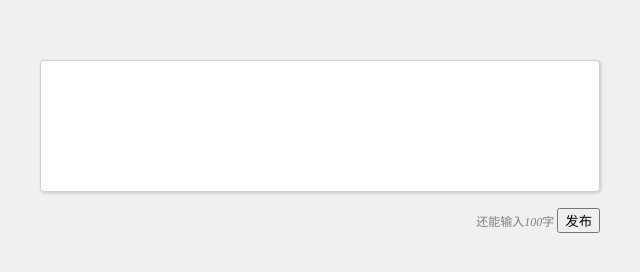
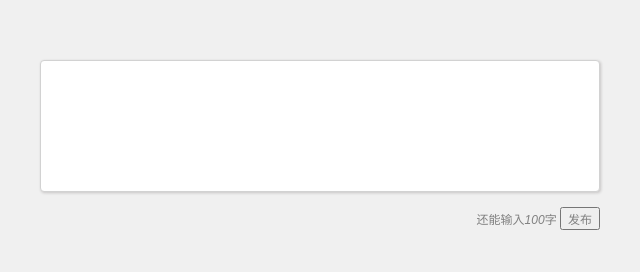
Before and after one commit to ChengYiFan/library, a plain HTML site: page wordNumLimit/index.html in a window 1280 px wide. Shown: the full height of the page, 320-960 px from the left. Drawn offline with Linux system fonts and the light colour scheme.

Commit message:
add normalize.css

```diff
--- a/wordNumLimit/index.html
+++ b/wordNumLimit/index.html
@@ -3,6 +3,7 @@
 <head>
 	<meta charset="UTF-8">
 	<title>文本框输入字符个数限制</title>
+	<link rel="stylesheet" href="../common/css/normalize.css">
 	<style>
 		body{
 			background: #f0f0f0;
```
Also changed, not shown: common/css/normalize.css (added, +1 -0 lines).
